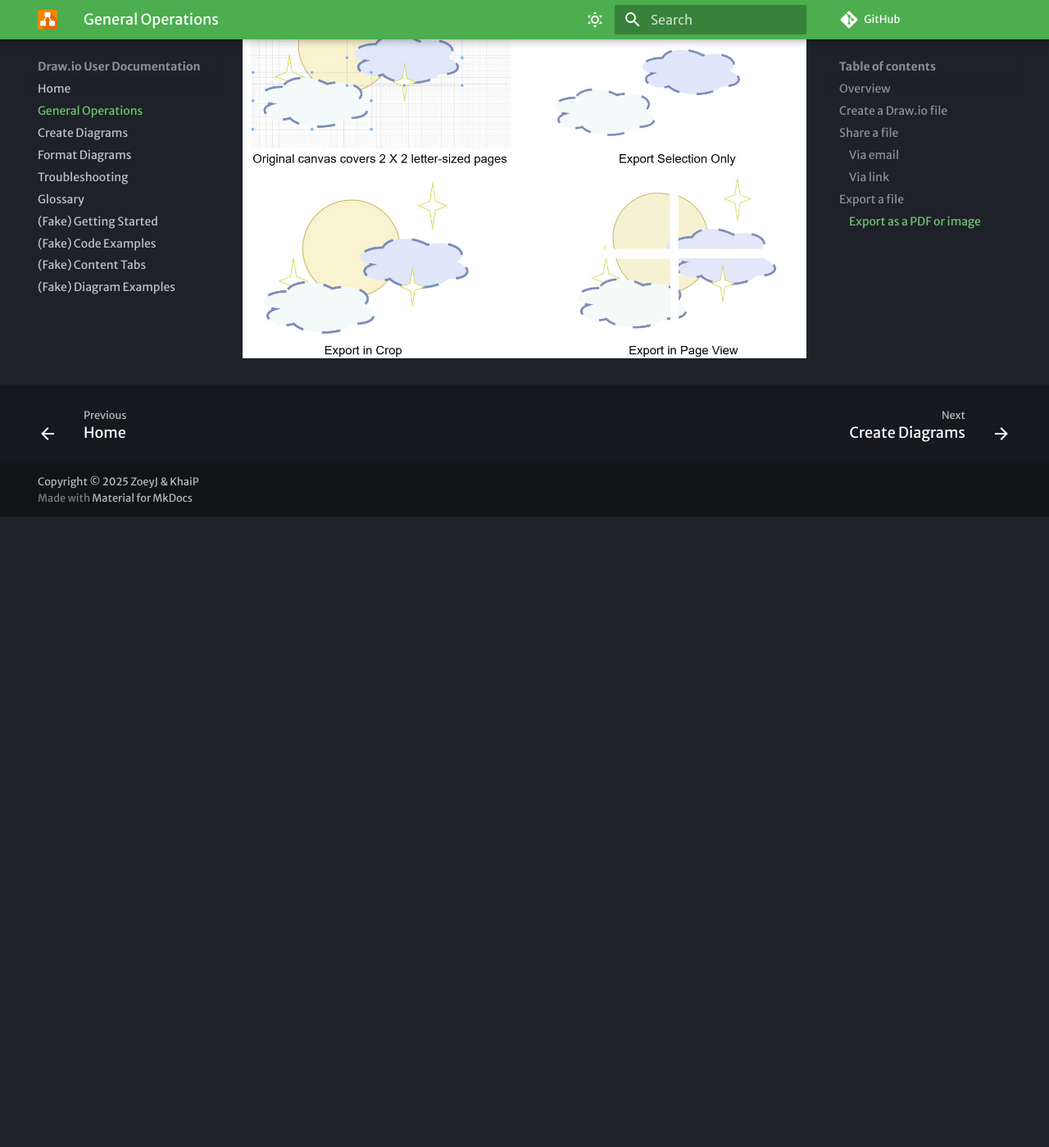
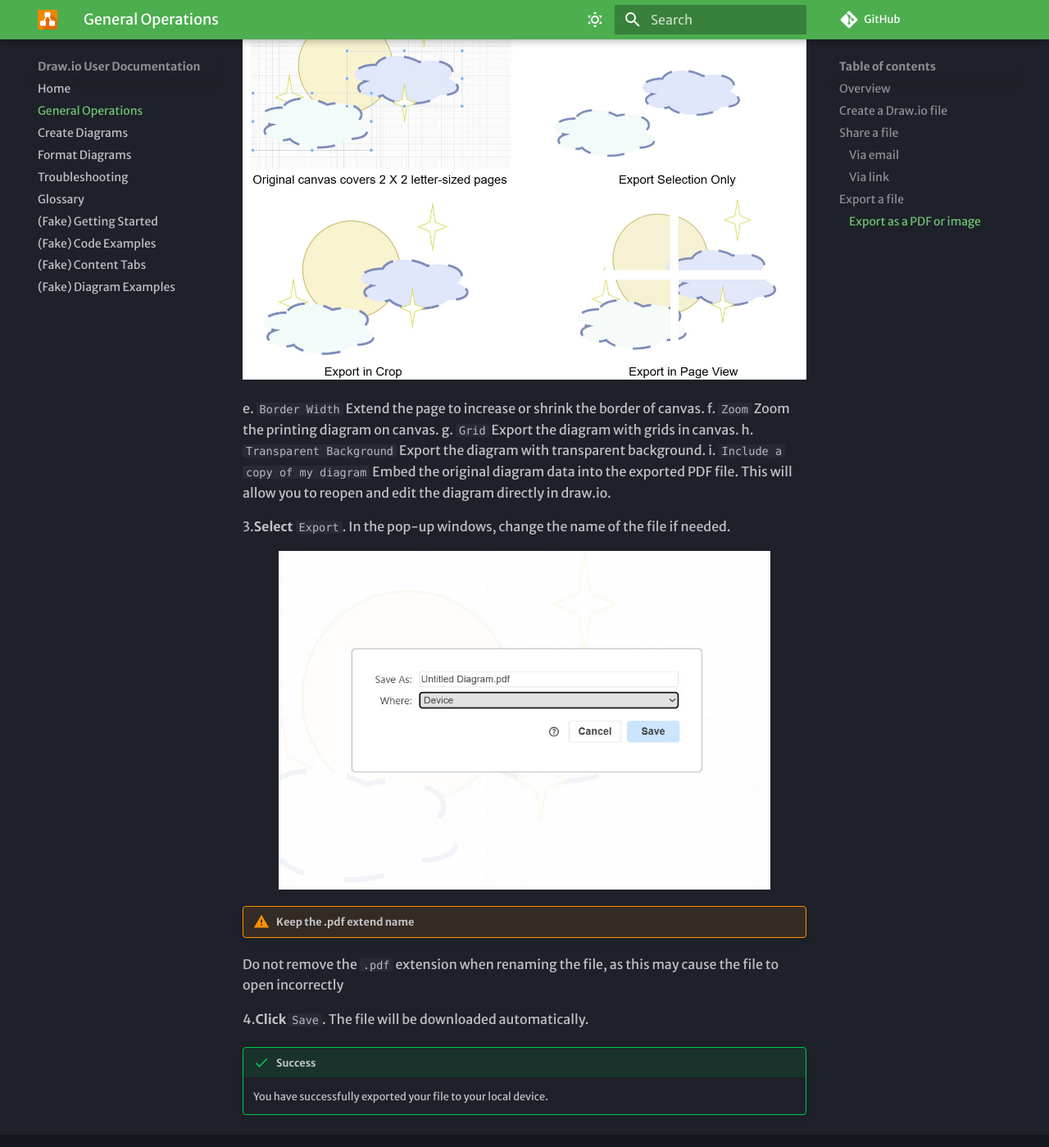
Before and after one commit to zoeyj3/2216_documentation, an MkDocs documentation site: the page built from docs/general-operations.md, in a window 1280 px wide and 1400 px high, scrolled down 5009 px. Shown: the whole window at 82% size. Built offline with MkDocs 1.6.1 and Material for MkDocs 9.7.7, drawn with Linux system fonts in a browser that asks for light colours; some web fonts are replaced; comment, search, counter and statistics services are not loaded; before the commit the page ends 5639 px from its top, so only the background shows below that; some of the changed text lies outside the part shown.

Commit message:
Update export selection

```diff
--- a/docs/general-operations.md
+++ b/docs/general-operations.md
@@ -108,3 +108,24 @@ In this section, we will introduce how to export your diagram as a PDF or image
       d. `Fit to ... sheets`  Automatically resizes your diagram to fit within the specified number of sheets in both width and height.
 
 ![diff_page_export_setting.jpg](assets/general-operations/diff_page_export_setting.jpg)
+
+e. `Border Width` Extend the page to increase or shrink the border of canvas.
+f. `Zoom` Zoom the printing diagram on canvas.
+g. `Grid` Export the diagram with grids in canvas.
+h. `Transparent Background` Export the diagram with transparent background.
+i. `Include a copy of my diagram` Embed the original diagram data into the exported PDF file. This will allow you to reopen and edit the diagram directly in draw.io.
+
+3.**Select** `Export`. In the pop-up windows, change the name of the file if needed.
+      <figure markdown>
+      ![Shape panel](assets/general-operations/save_rename.jpg){width="600"}
+      </figure>
+
+!!! warning "Keep the .pdf extend name"
+
+   Do not remove the `.pdf` extension when renaming the file, as this may cause the file to open incorrectly
+
+4.**Click** `Save`. The file will be downloaded automatically.
+
+!!! Success "Success"
+
+      You have successfully exported your file to your local device.
```
Also changed, not shown: other parts of docs/general-operations.md (+1 -1 lines), docs/assets/general-operations/save_rename.jpg (added).
